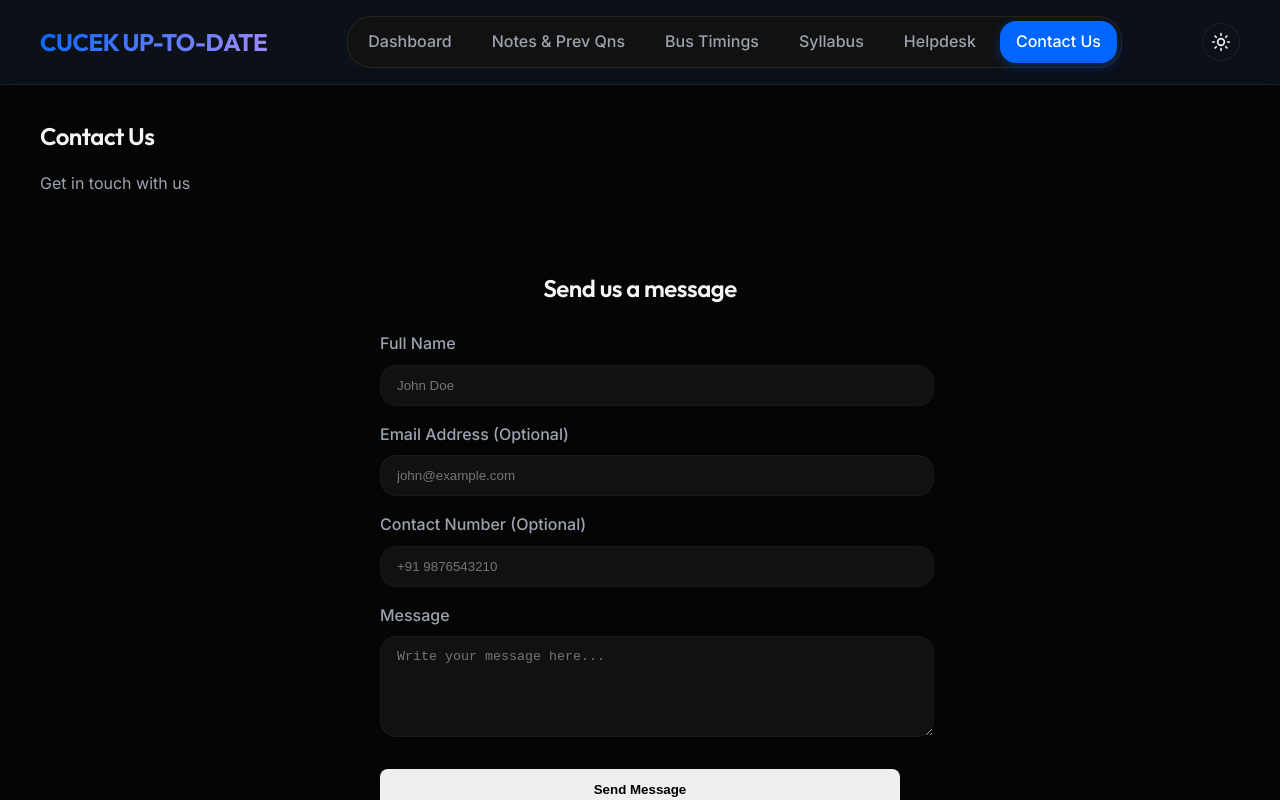
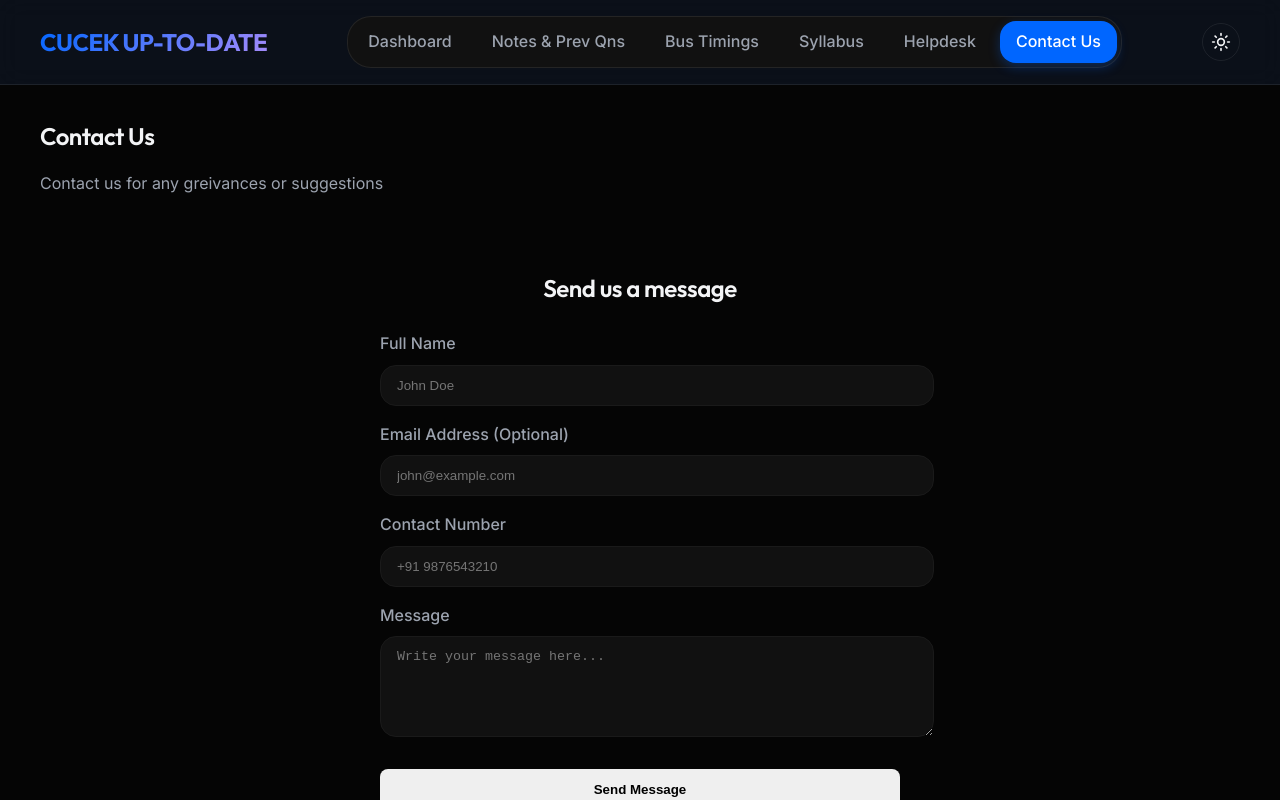
Before and after one commit to rezinch/cucek-up-to-date-helpline, a React (Vite) app: page /contact in a window 1280 px wide. Shown: the top 800 px of the page. Built offline with nearby package versions, Linux system fonts and the light colour scheme.

Commit message:
fix contact tab

```diff
--- a/src/components/tabs/ContactUs.jsx
+++ b/src/components/tabs/ContactUs.jsx
@@ -51,7 +51,7 @@ function ContactUs() {
         <section id="contact" className="tab-content section-animate" role="tabpanel">
             <div className="section-header">
                 <h2>Contact Us</h2>
-                <p className="section-description">Get in touch with us</p>
+                <p className="section-description">Contact us for any greivances or suggestions</p>
             </div>
 
             <div className="contact-container" style={{ display: 'flex', flexDirection: 'column', gap: '2rem', marginTop: '2rem', maxWidth: '600px', margin: '2rem auto' }}>
@@ -81,8 +81,8 @@ function ContactUs() {
                         </div>
 
                         <div className="form-group" style={{ marginBottom: '1rem' }}>
-                            <label className="form-label" htmlFor="phone" style={{ display: 'block', marginBottom: '0.5rem', fontWeight: '500' }}>Contact Number (Optional)</label>
-                            <input type="tel" id="phone" name="phone" className="form-control" placeholder="+91 9876543210" style={{ width: '100%' }} />
+                            <label className="form-label" htmlFor="phone" style={{ display: 'block', marginBottom: '0.5rem', fontWeight: '500' }}>Contact Number</label>
+                            <input type="tel" id="phone" name="phone" className="form-control" required placeholder="+91 9876543210" style={{ width: '100%' }} />
                         </div>
 
                         <div className="form-group" style={{ marginBottom: '1.5rem' }}>
```
